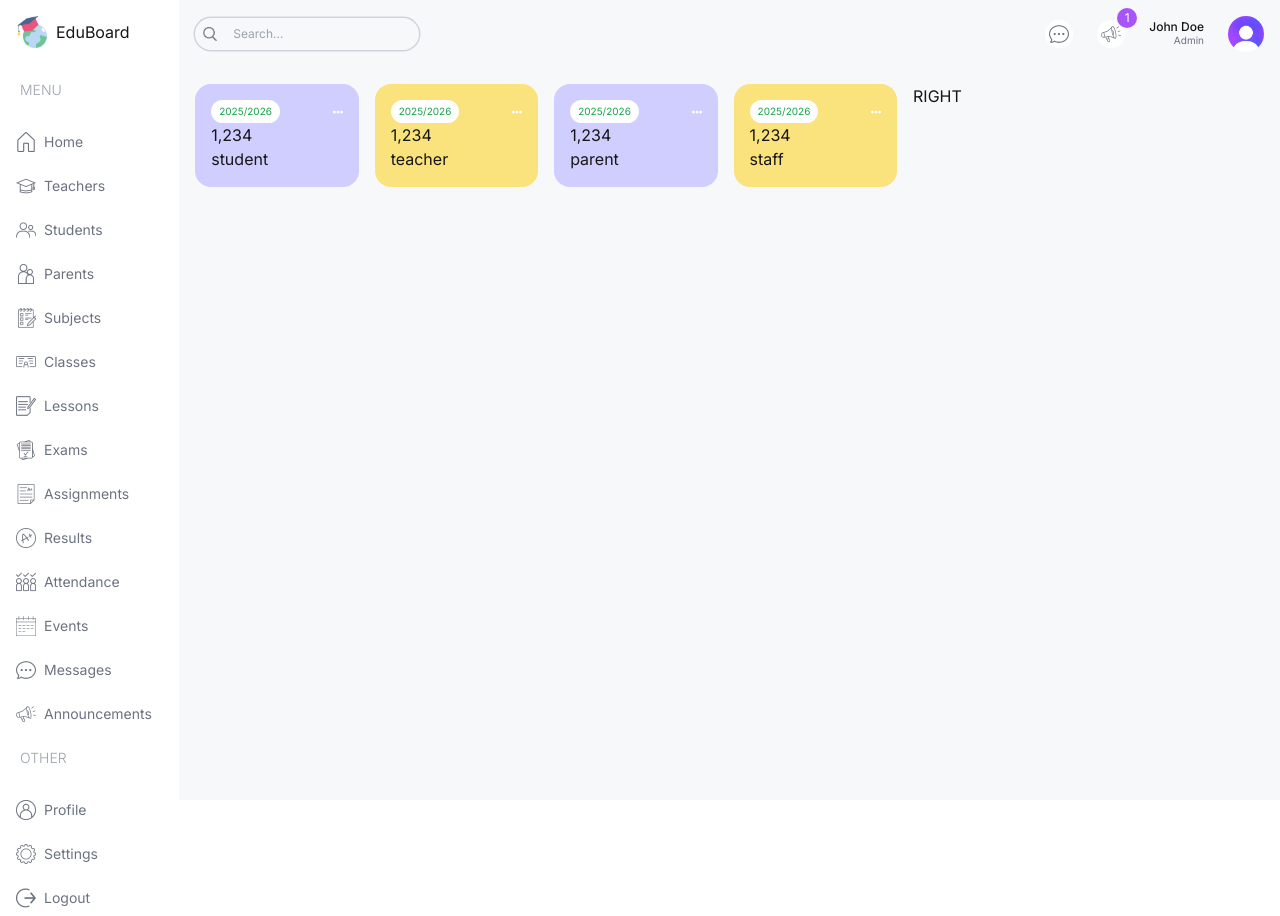
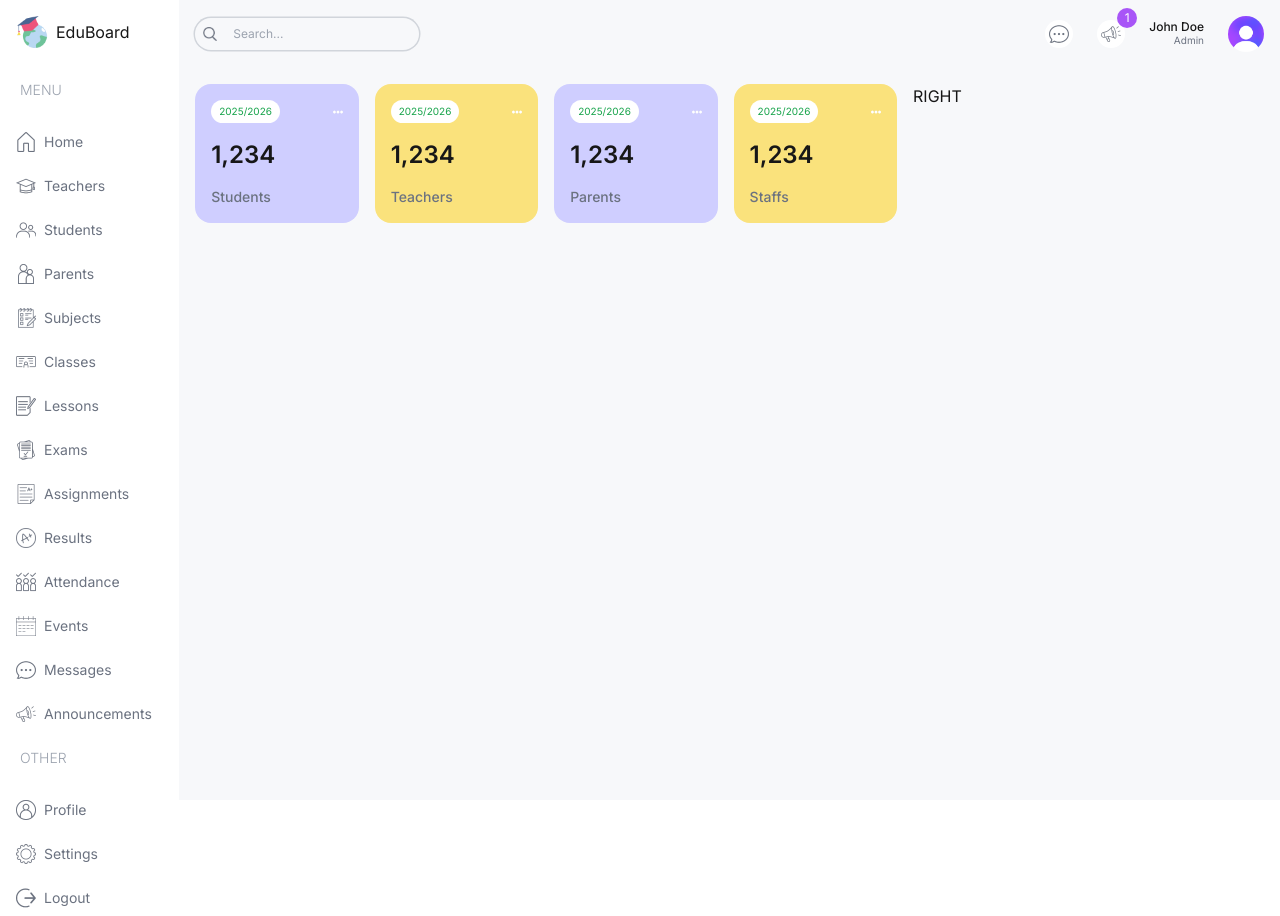
Before and after one commit to mysandesh/EduBoard, a Next.js app: page /admin in a window 1280 px wide. Built offline with nearby package versions, Linux system fonts and the light colour scheme.

Commit message:
Add formatting to user roles inside User Cards

```diff
--- a/src/components/UserCard.tsx
+++ b/src/components/UserCard.tsx
@@ -9,8 +9,8 @@ const UserCard = ({ type }: { type: string }) => {
         </span>
         <Image src="/more.png" alt="" width={10} height={10} />
       </div>
-      <h1>1,234</h1>
-      <h2>{type}</h2>
+      <h1 className="text-2xl font-semibold my-4">1,234</h1>
+      <h2 className="capitalize text-sm font-medium text-gray-500">{type}s</h2>
     </div>
   );
 };
```
